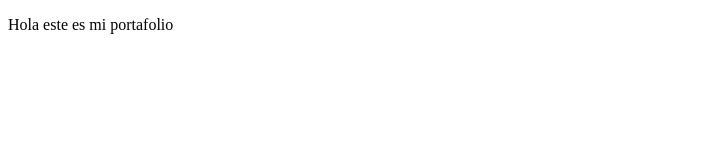
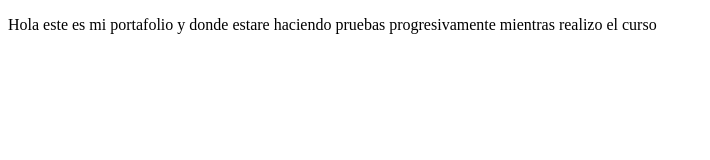
Before and after one commit to Ansalemon/ProyectDemoCursoPrework, a plain HTML site: page index.html in a window 1280 px wide. Shown: the whole page, without its empty margins (0-710 px from the left). Drawn offline with Linux system fonts and the light colour scheme.

Commit message:
Segundo commit de prueba

```diff
--- a/index.html
+++ b/index.html
@@ -7,6 +7,6 @@
     <title>Santiago</title>
 </head>
 <body>
-    <p>Hola este es mi portafolio</p>
+    <p>Hola este es mi portafolio y donde estare haciendo pruebas progresivamente mientras realizo el curso</p>
 </body>
 </html>
```
